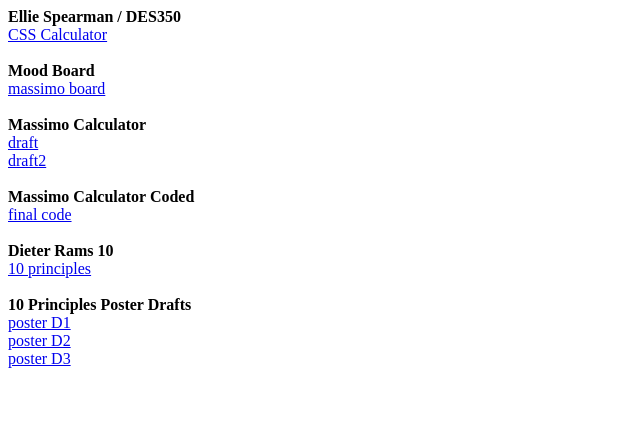
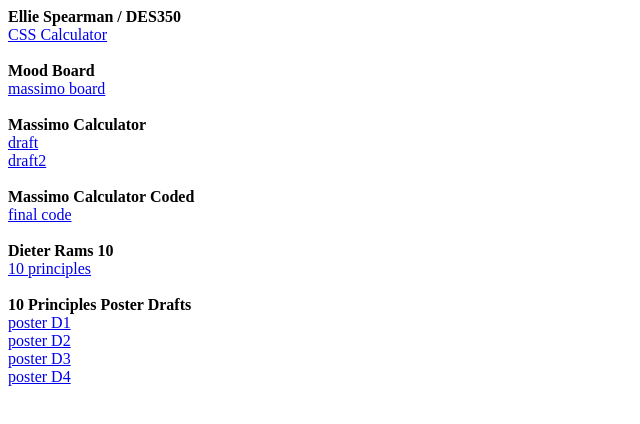
Before and after one commit to elliespearman2022/DES350, a plain HTML site: page index.html in a window 1280 px wide. Shown: the full height of the page, 0-640 px from the left. Drawn offline with Linux system fonts and the light colour scheme.

Commit message:
Update index.html

```diff
--- a/index.html
+++ b/index.html
@@ -27,6 +27,7 @@
 	<a href="poster_1.jpg" target="_self">poster D1</a><br>
 	<a href="poster_2.jpg" target="_self">poster D2</a><br>
 	<a href="poster_3.jpg" target="_self">poster D3</a><br>
+	<a href="poster_4.jpg" target="_self">poster D4</a><br>
 
 </body>
 </html>
```
